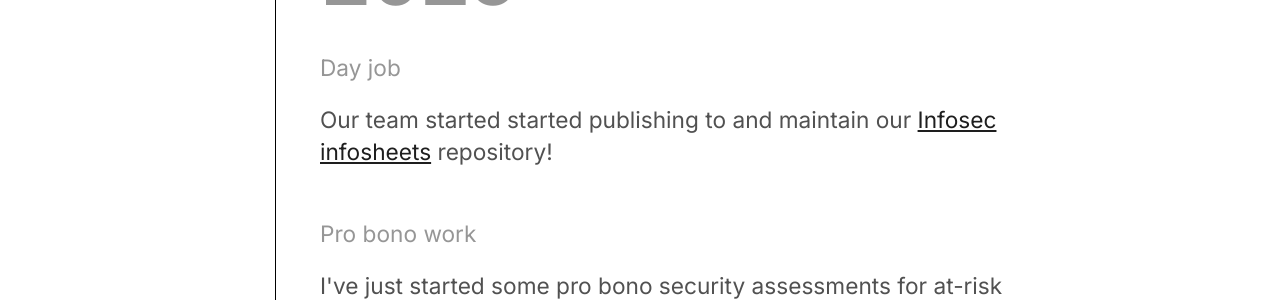
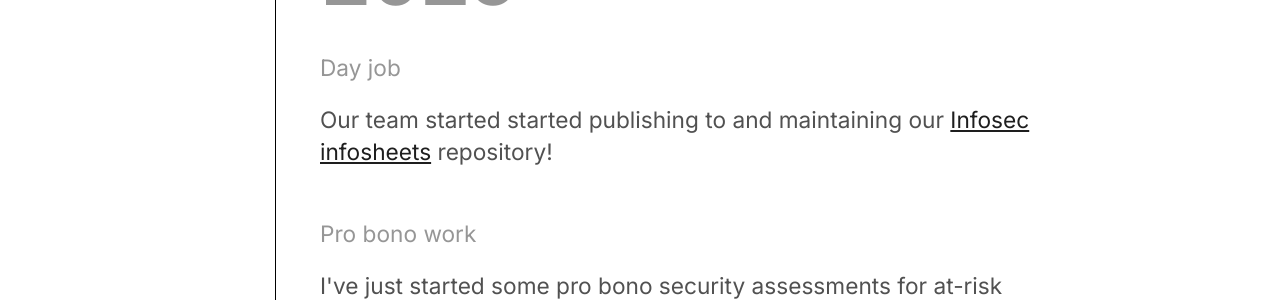
Before and after one commit to lukasz-a-krol/lukasz-a-krol.github.io, a Jekyll site: the page built from highlights.md, in a window 1280 px wide and 900 px high. Shown: the part 430-730 px from the top of the window. Built offline with Jekyll 4.4.1, drawn with Linux system fonts in a browser that asks for light colours.

Commit message:
Update highlights.md -- typo fix

```diff
--- a/highlights.md
+++ b/highlights.md
@@ -16,7 +16,7 @@ The following is a selected list of talks, projects, and articles I've done over
 <h2 class = "year">2025</h2>
 
 <p class = "highlights_header">Day job</p>
-<p class = "highlights_text">Our team started started publishing to and maintain our <a href = "https://github.com/OpenInternet/Infosec-infosheets" target = "_blank">Infosec infosheets</a> repository!
+<p class = "highlights_text">Our team started started publishing to and maintaining our <a href = "https://github.com/OpenInternet/Infosec-infosheets" target = "_blank">Infosec infosheets</a> repository!
 
 
 
```
